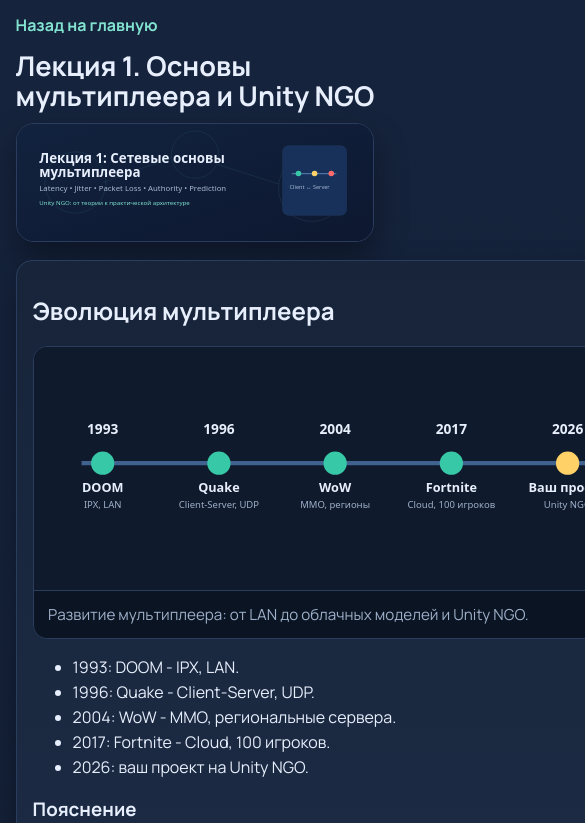
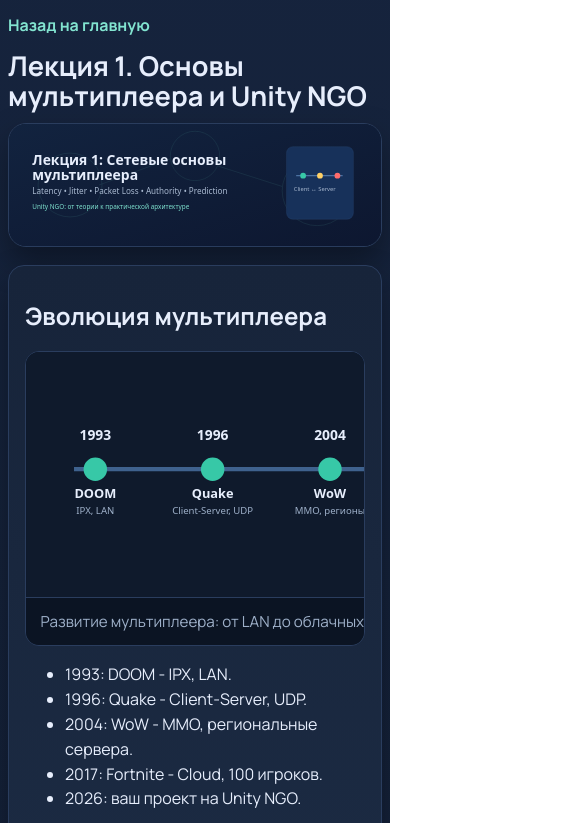
Before and after one commit to mirea-multiplayer-2026/course-hub, a plain HTML site: page lectures/lecture-1.html in a window 390 px wide. Shown: the part 72-895 px from the top of the page, 585 px wide, since content can reach past the window. Drawn offline with nearby package versions, Linux system fonts and the light colour scheme.

Commit message:
Fix mobile overflow and center lightbox previews

```diff
--- a/assets/css/styles.css
+++ b/assets/css/styles.css
@@ -25,6 +25,11 @@
   color: var(--text);
   background: radial-gradient(circle at 10% -20%, #1b2c4b 0%, var(--bg) 50%);
   line-height: 1.55;
+}
+
+html,
+body {
+  overflow-x: hidden;
 }
 
 main {
@@ -114,11 +119,13 @@
   font-size: clamp(1.7rem, 4.6vw, 2.8rem);
   line-height: 1.1;
   margin: 0.45rem 0 0.8rem;
+  overflow-wrap: anywhere;
 }
 
 h2,
 h3 {
   line-height: 1.2;
+  overflow-wrap: anywhere;
 }
 
 .hero-text,
@@ -232,9 +239,15 @@
   display: block;
 }
 
+
+
 .content-stack {
   display: grid;
   gap: 1rem;
+}
+
+.content-stack > * {
+  min-width: 0;
 }
 
 .site-nav a:focus-visible,
@@ -300,6 +313,7 @@
   display: block;
   width: 100%;
   height: auto;
+  max-width: 100%;
 }
 
 .lecture-figure figcaption {
@@ -435,8 +449,9 @@
   inset: 0;
   z-index: 1000;
   background: rgba(3, 8, 16, 0.88);
-  display: grid;
-  place-items: center;
+  display: flex;
+  align-items: center;
+  justify-content: center;
   padding: 1rem;
 }
 
@@ -445,10 +460,13 @@
 }
 
 .lightbox-image {
+  display: block;
   max-width: min(1200px, 96vw);
   max-height: 90vh;
   width: auto;
   height: auto;
+  margin: auto;
+  object-fit: contain;
   border-radius: 14px;
   border: 1px solid var(--border);
   box-shadow: 0 20px 45px rgba(0, 0, 0, 0.45);
@@ -474,7 +492,6 @@
   outline: 2px solid #82e4d0;
   outline-offset: 2px;
 }
-
 
 .gif-card img,
 .lightbox-image,
@@ -509,7 +526,7 @@
   border-left: 2px solid rgba(130, 228, 208, 0.22);
   padding-left: 0.75rem;
 }
-`r`n
+
 
 
 /* all image anti-popup */
@@ -585,4 +602,42 @@
   display: block;
   width: 100%;
   height: auto;
+  max-width: 100%;
 }
+
+/* Mobile overflow fixes */
+.content-card,
+.lecture-hero,
+.lecture-figure,
+.gif-card,
+.media-card {
+  max-width: 100%;
+}
+
+@media (max-width: 700px) {
+  .container {
+    width: calc(100% - 1rem);
+  }
+
+  .lecture-figure {
+    overflow-x: auto;
+    overflow-y: hidden;
+    -webkit-overflow-scrolling: touch;
+  }
+
+  .lecture-figure img {
+    width: max(100%, 640px);
+    min-width: 0;
+    max-width: none;
+  }
+
+  .lecture-figure figcaption {
+    min-width: 640px;
+  }
+
+  .lecture-hero img {
+    min-width: 0;
+    width: 100%;
+    max-width: 100%;
+  }
+}
```
